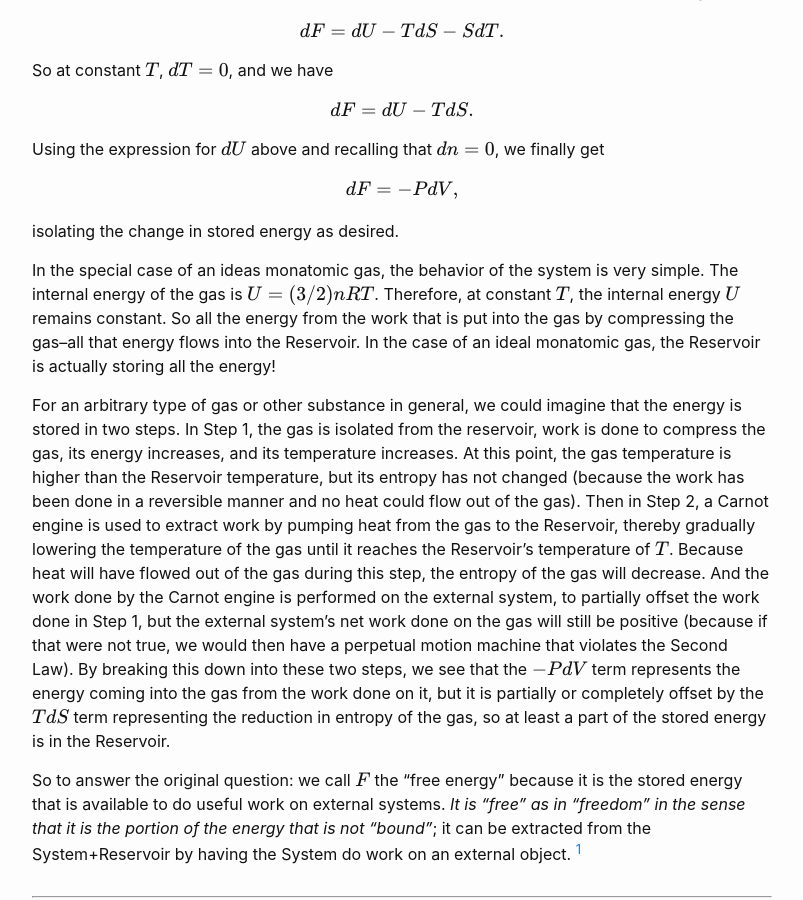
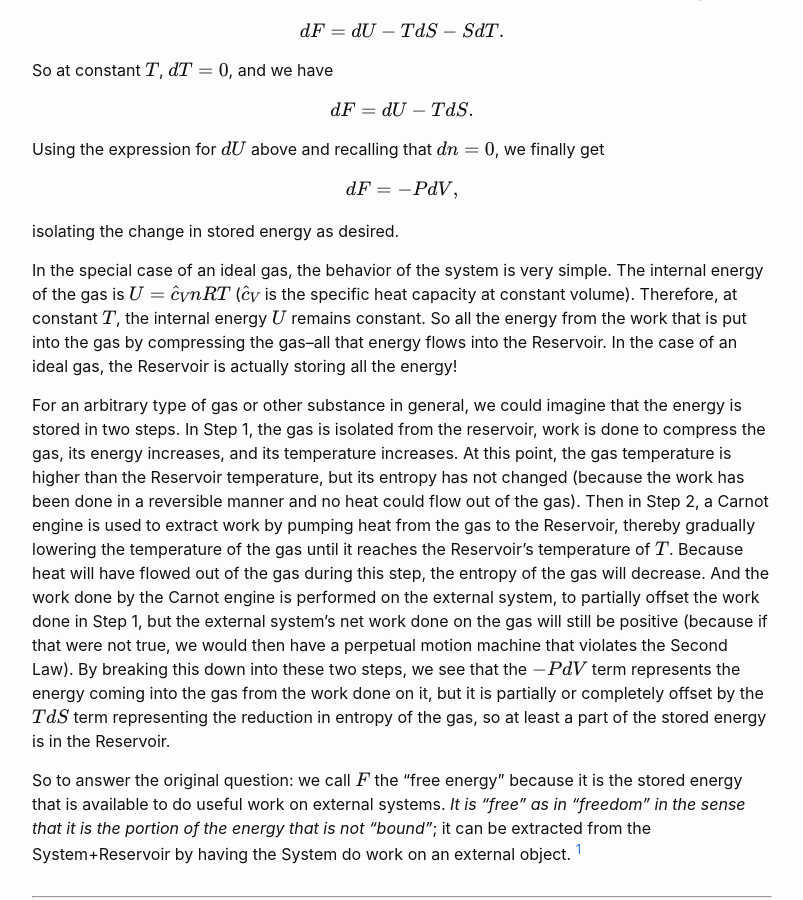
Before and after one commit to sunfishstanford/sunfishstanford.github.io, a Jekyll site: the page built from _posts/2023-09-13-FreeEnergy1.md, in a window 1280 px wide and 900 px high, scrolled down 1643 px. Shown: the whole window, without its empty margins (238-1041 px from the left). Built offline with Jekyll 4.4.1, drawn with Linux system fonts in a browser that asks for light colours; formulas are drawn with MathJax 3; comment, search, counter and statistics services are not loaded.

Commit message:
Update 2023-09-13-FreeEnergy1.md

```diff
--- a/_posts/2023-09-13-FreeEnergy1.md
+++ b/_posts/2023-09-13-FreeEnergy1.md
@@ -69,7 +69,7 @@ $$
 
 isolating the change in stored energy as desired.
 
-In the special case of an ideas monatomic gas, the behavior of the system is very simple. The internal energy of the gas is $$U = (3/2) nRT$$. Therefore, at constant $$T$$, the internal energy $$U$$ remains constant. So all the energy from the work that is put into the gas by compressing the gas--all that energy flows into the Reservoir. In the case of an ideal monatomic gas, the Reservoir is actually storing all the energy!
+In the special case of an ideal gas, the behavior of the system is very simple. The internal energy of the gas is $$U = \hat{c}_V nRT$$ ($$\hat{c}_V$$ is the specific heat capacity at constant volume). Therefore, at constant $$T$$, the internal energy $$U$$ remains constant. So all the energy from the work that is put into the gas by compressing the gas--all that energy flows into the Reservoir. In the case of an ideal gas, the Reservoir is actually storing all the energy!
 
 For an arbitrary type of gas or other substance in general, we could imagine that the energy is stored in two steps. In Step 1, the gas is isolated from the reservoir, work is done to compress the gas, its energy increases, and its temperature increases. At this point, the gas temperature is higher than the Reservoir temperature, but its entropy has not changed (because the work has been done in a reversible manner and no heat could flow out of the gas). Then in Step 2, a Carnot engine is used to extract work by pumping heat from the gas to the Reservoir, thereby gradually lowering the temperature of the gas until it reaches the Reservoir's temperature of $$T$$. Because heat will have flowed out of the gas during this step, the entropy of the gas will decrease. And the work done by the Carnot engine is performed on the external system, to partially offset the work done in Step 1, but the external system's net work done on the gas will still be positive (because if that were not true, we would then have a perpetual motion machine that violates the Second Law). By breaking this down into these two steps, we see that the $$-PdV$$ term represents the energy coming into the gas from the work done on it, but it is partially or completely offset by the $$TdS$$ term representing the reduction in entropy of the gas, so at least a part of the stored energy is in the Reservoir.
 
```
